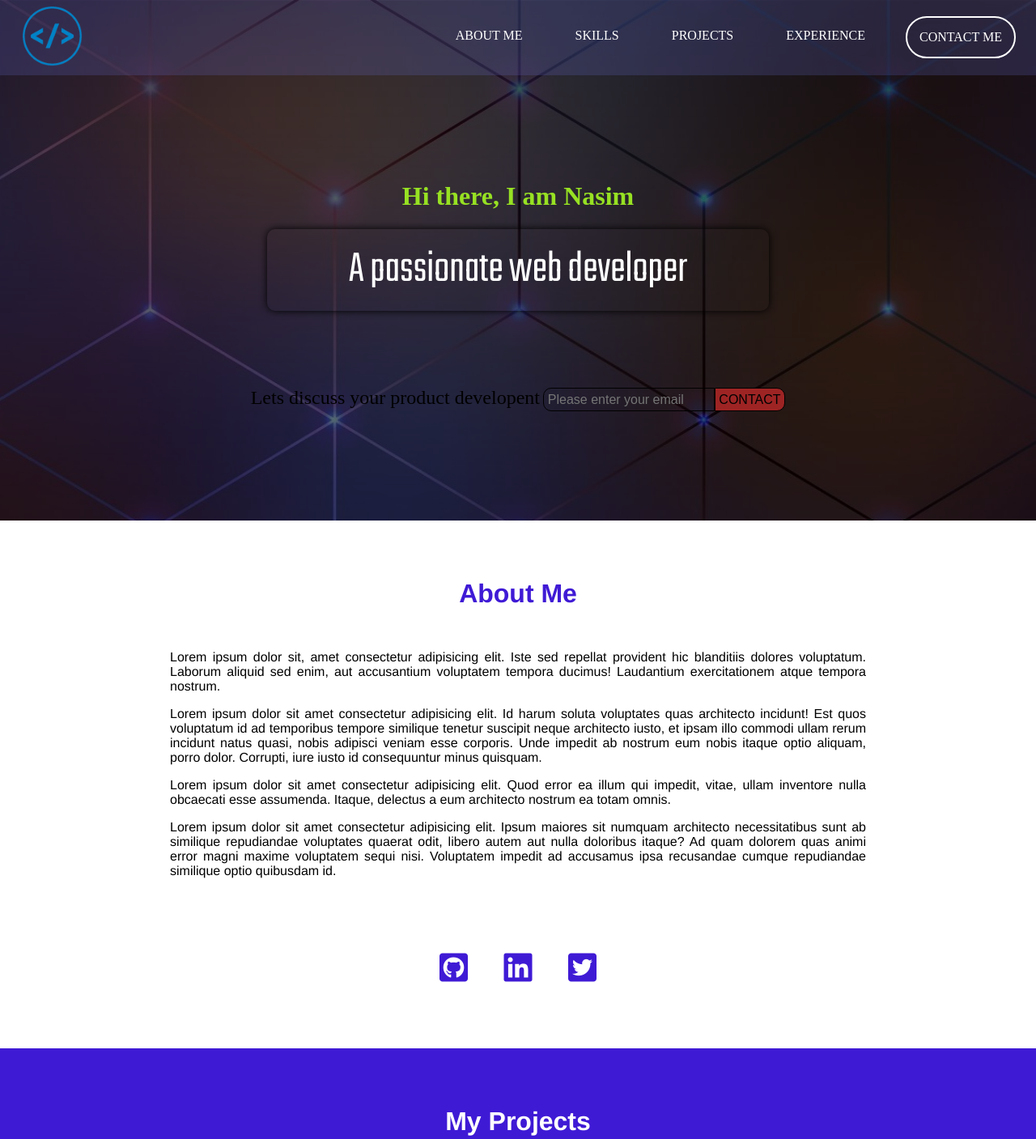
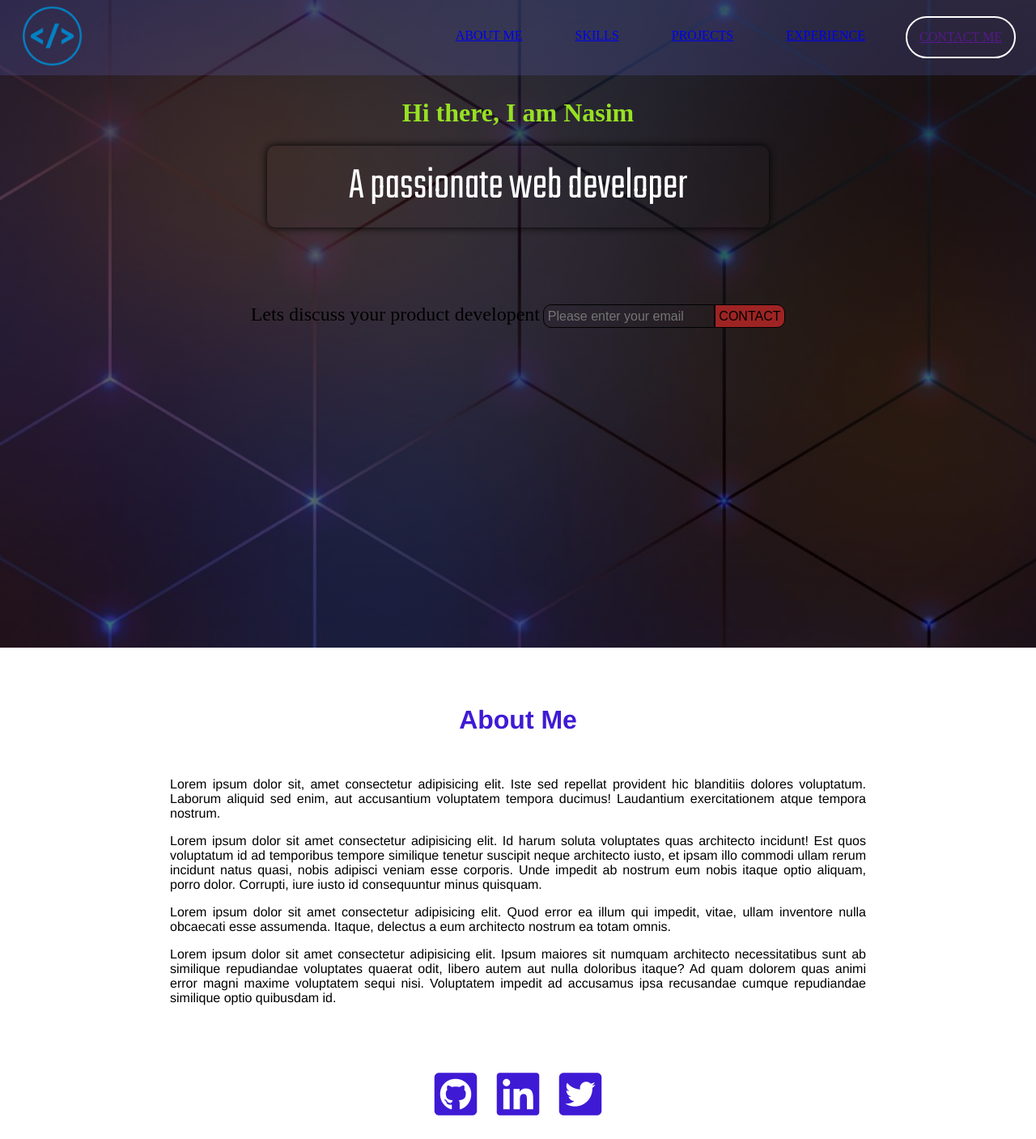
Before and after one commit to N451M4K/my-portfolio, a plain HTML site: page index.html in a window 1280 px wide. Shown: the top 1407 px of the page at 81% size. Drawn offline with Linux system fonts and the light colour scheme; a web font is replaced by a local one.

Commit message:
fixed the nav bar

```diff
--- a/index.css
+++ b/index.css
@@ -3,11 +3,13 @@
     /* background-image: url('./images/173782.jpg'); */
     background:linear-gradient( rgba(0, 0, 0, 0.7),rgba(0, 0, 0, 0.5)), url('./images/514ac38dafda9005cdd2d9e283d62482.jpg');
     background-size: cover;
-    min-height: 100%;
     background-position: center;
     margin-bottom: 0;
+    height: auto;
 }
-
+#welcome-section{
+    height: 100vh;
+}
 ul>li{
     display: inline;
     float: right;
@@ -34,7 +36,6 @@ ul{
 }
 nav{
     background: #6769cd38;
-
 }
 .logo{
     display: inline;
@@ -52,7 +53,7 @@ img{
 .text-container{
     text-align: center;
     padding: 10px;
-    margin-top: 100px;
+    padding-top: 100px;
 }
 .description{
     font-size: 3.5rem;
@@ -286,3 +287,9 @@ text-align: center;
 .column{
     margin: 20px;
 }
+.top-bar{
+  position:fixed;
+  top:0;
+  width: 100%;
+  left:0;
+}
--- a/index.html
+++ b/index.html
@@ -5,7 +5,7 @@
     <meta charset="UTF-8">
     <meta http-equiv="X-UA-Compatible" content="IE=edge">
     <meta name="viewport" content="width=device-width, initial-scale=1.0">
-    <title>Portfolio</title>
+    <title id="title">My Portfolio</title>
     <link rel="stylesheet" href="./index.css">
     <link rel="preconnect" href="https://fonts.googleapis.com">
     <link rel="preconnect" href="https://fonts.gstatic.com" crossorigin>
@@ -19,17 +19,21 @@
 </head>
 
 <body>
-    <div class="bg-img">
-        <nav>
-            <div class="logo"><img src="./images/lpgo-removebg-preview.png" alt="logo image"></div>
+    <main id="main">
+
+    <div class="bg-img" id="welcome-section">
+        <div class="top-bar">
+        <nav id="navbar">
+            <div class="logo" id="img-div"><img src="./images/lpgo-removebg-preview.png" alt="logo image"></div>
             <ul>
-                <li class="contact">CONTACT ME</li>
-                <li>EXPERIENCE</li>
-                <li>PROJECTS</li>
-                <li>SKILLS</li>
-                <li>ABOUT ME</li>
+                <li class="contact"><a href="">CONTACT ME</a></li>
+                <li><a href="#experience">EXPERIENCE</a></li>
+                <li><a href="#projects">PROJECTS</a></li>
+                <li><a href="#skills">SKILLS</a></li>
+                <li><a href="#About_Me">ABOUT ME</a></li>
             </ul>
         </nav>
+    </div>
         <div class="text-container">
             <h1 class="name-heading">Hi there, I am Nasim</h1>
             <p class="description">A passionate web developer</p>
@@ -41,9 +45,10 @@
                     type="submit" value="CONTACT">CONTACT</button>
             </form>
         </div>
+
     </div>
 <!-- about me section -->
-    <div class="aboutme-container">
+    <div class="aboutme-container" id="About_Me">
         <div class="aboutme">
             <h1 class="aboutme-heading">About Me</h1>
             <p>
@@ -58,14 +63,14 @@
                 itaque? Ad quam dolorem quas animi error magni maxime voluptatem sequi nisi. Voluptatem impedit ad
                 accusamus ipsa recusandae cumque repudiandae similique optio quibusdam id.</p>
             <div class="icons-container">
-                <i class="fab fa-github-square"></i>
-                <i class="fab fa-linkedin"></i>
-                <i class="fab fa-twitter-square"></i>
+                <a href="https://github.com/NakRex" target="_blank" id="profile-link"><i class="fab fa-github-square"></i></a>
+                <a href=""><i class="fab fa-linkedin"></i></a>
+                <a href=""><i class="fab fa-twitter-square"></i></a>
             </div>
         </div>
     </div>
 <!-- project section -->
-    <div class="myprojects">
+    <div class="myprojects" id="projects">
         <h1 class="project-heading">My Projects</h1>
         <p class="project-description">Lorem ipsum dolor sit amet, consectetur adipisicing elit. Repellat repudiandae
             sapiente expedita suscipit cupiditate, vitae eligendi doloribus porro! Provident nam expedita vitae vero eos
@@ -73,12 +78,12 @@
 
         <div class="project-container">
 
-            <div class="project-card">
+            <div class="project-card project-tile">
                 <div class="project-info">
                     <h2>Project Title</h2>
                     <p>Lorem ipsum dolor sit amet consectetur adipisicing elit. Quisquam, quidem.</p>
                 </div>
-                <button class="preview-bt">PREVIEW</button>
+                <button class="preview-bt"><a href="https://nakrex.github.io/Calculator/" target="_blank">PREVIEW</a></button>
             </div>
 
             <div class="project-card">
@@ -156,7 +161,7 @@
         </div>
     </div>
     <!-- skill section -->
-    <div class="skill-section-container">
+    <div class="skill-section-container" id="skills">
         <div class="skill-heading-description">
             <h1 class="skill-heading">My Skills</h1>
             <p class="skill-description">Lorem ipsum dolor sit amet consectetur, adipisicing elit. Iusto, amet maxime?
@@ -187,7 +192,7 @@
         </div>
     </div>
     <!-- experience section -->
-    <div class="experience-container">
+    <div class="experience-container" id="experience">
         <h1 class="experience-heading">My experience</h1>
         <div class="experience">
             <div class="column">
@@ -202,6 +207,8 @@
             </div>
         </div>
     </div>
+</main>
+    <script src="https://cdn.freecodecamp.org/testable-projects-fcc/v1/bundle.js"></script>
 </body>
 
 </html>
```
